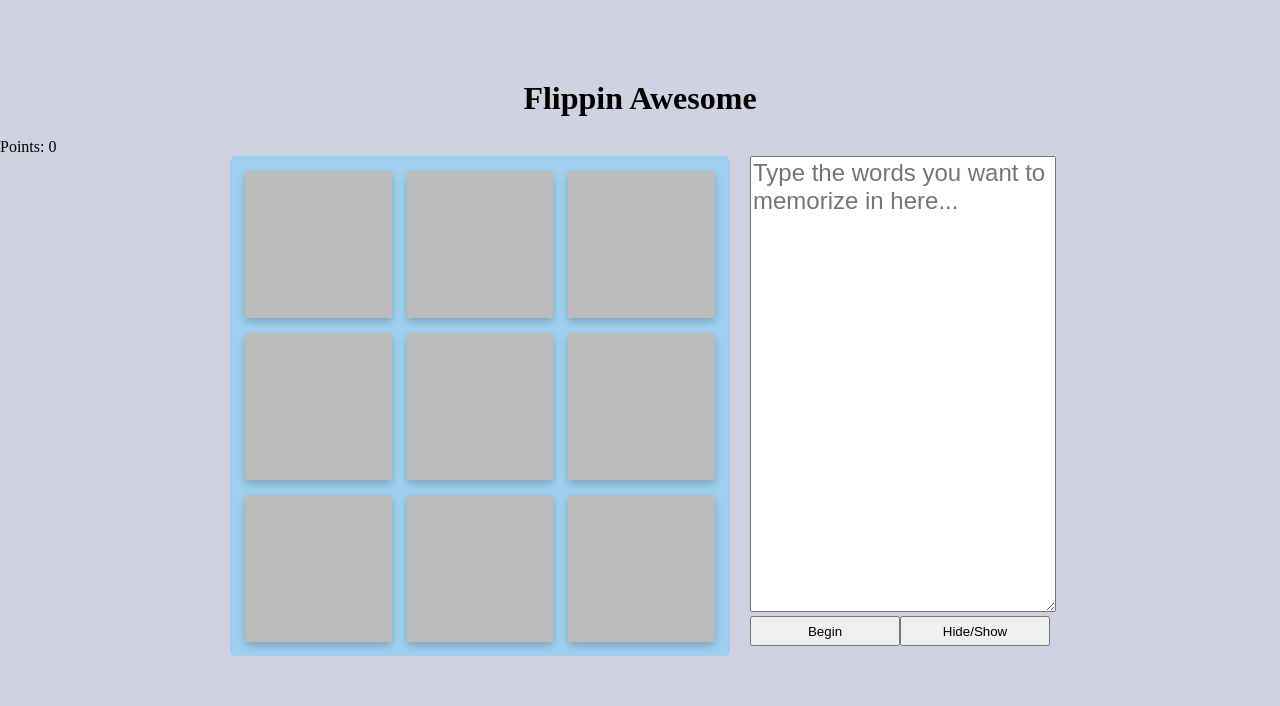
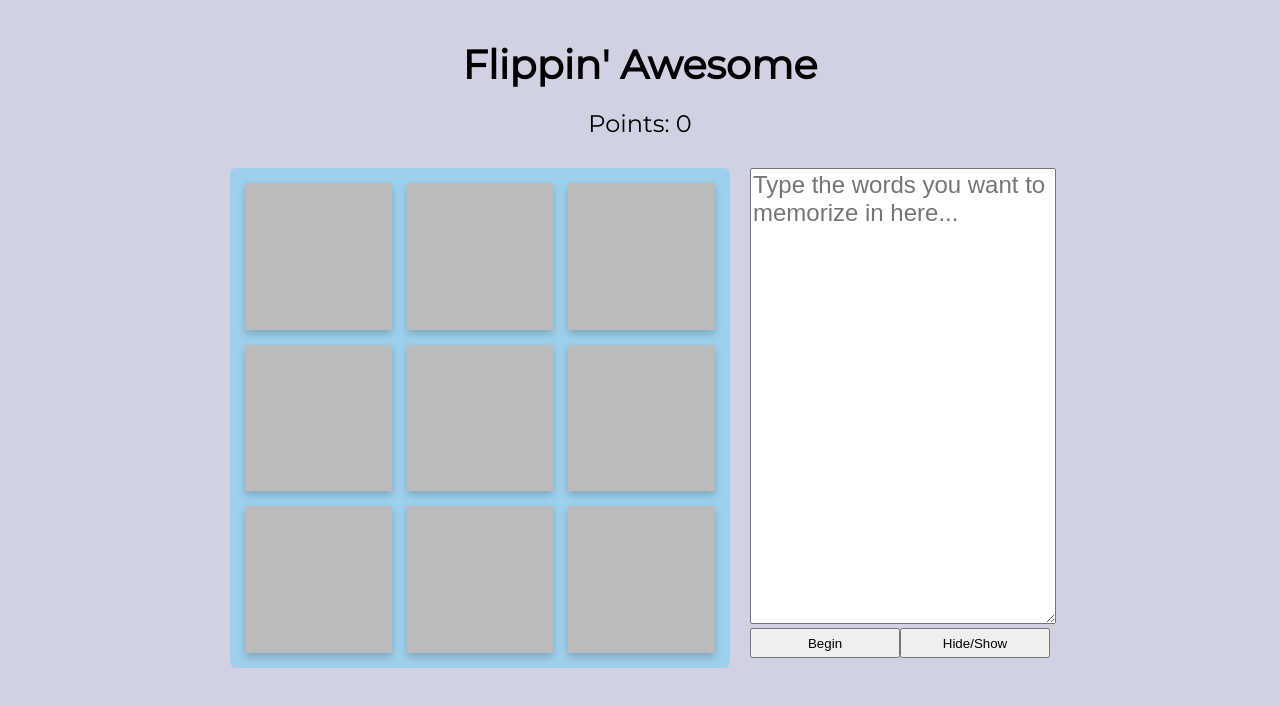
Before and after one commit to katm10/flippinAwesome, a plain HTML site: page index.html in a window 1280 px wide. Drawn offline with nearby package versions, Linux system fonts and the light colour scheme.

Commit message:
Makin it purdy

```diff
--- a/index.html
+++ b/index.html
@@ -3,16 +3,19 @@
   <head>
     <meta charset="utf-8" />
     <meta name="viewport" content="width=device-width, initial-scale=1">
-    <title>Flippin Awesome</title>
+    <title>Flippin' Awesome</title>
+    <link href="https://fonts.googleapis.com/css?family=Montserrat&display=swap" rel="stylesheet">
     <link rel="stylesheet" href="style.css" />
   </head>
   <body>
-    <h1>Flippin Awesome</h1>
+    <h1>Flippin' Awesome</h1>
     <div class="point-total">
       Points: 0
     </div>
     <div id="container">
+
       <div class="game-container">
+
         <div class="grid-container"></div>
       </div>
       <div class="word-container">
@@ -30,8 +33,8 @@
     <div id="myModal" class="modal">
       <!-- Modal content -->
       <div class="modal-content">
+        <span class="close">&times;</span>
         <div class="modal-text"></div>
-        <span class="close">&times;</span>
       </div>
     </div>
 
--- a/logic.js
+++ b/logic.js
@@ -12,7 +12,6 @@
   if (hiddenText || $("textarea").val()) {
     startGame();
   }
-
 });
 
 function resetEverything() {
@@ -63,7 +62,7 @@
   wordIndex = 0;
   numOfTiles = 4;
 
-  const textArr = text.replace(/[\n\t]+/g, " ").split(" ");
+  const textArr = text.trim().replace(/[\n\t\s]+/g, " ").split(" ");
   var arrCounter = 0;
   allArrays = Array(Math.ceil(textArr.length / 9));
   allArrays[0] = [];
--- a/style.css
+++ b/style.css
@@ -1,17 +1,25 @@
 
 
 body {
-    margin: 80px 0;
+    margin: 40px 0;
     background-color: #D0D2E2;
+    font-family: 'Montserrat', sans-serif;
+    text-align: center;
 }
 
 h1 {
-    text-align: center;
+    font-size: 2.5em;
+    margin: 20px 0;
+}
+
+.point-total {
+    font-size: 1.5em;
 }
 
 #container {
     display: flex;
     justify-content: center;
+    margin: 30px;
 }
 
 .game-container {
@@ -89,6 +97,9 @@
 .flip-card-front {
     background-color: #bbb;
     color: black;
+    display: flex;
+    flex-direction: vertical;
+    justify-content: center;
 }
 
 .flip-card-back {
```
